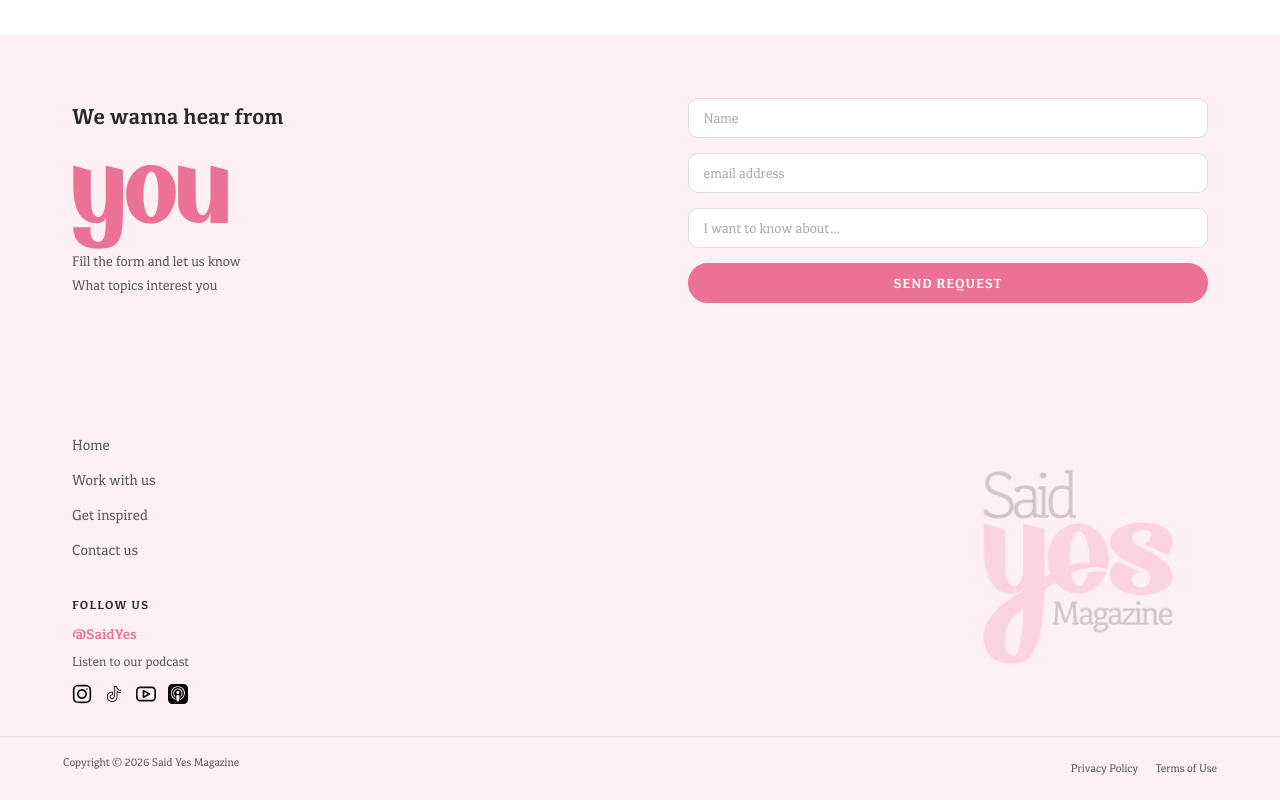
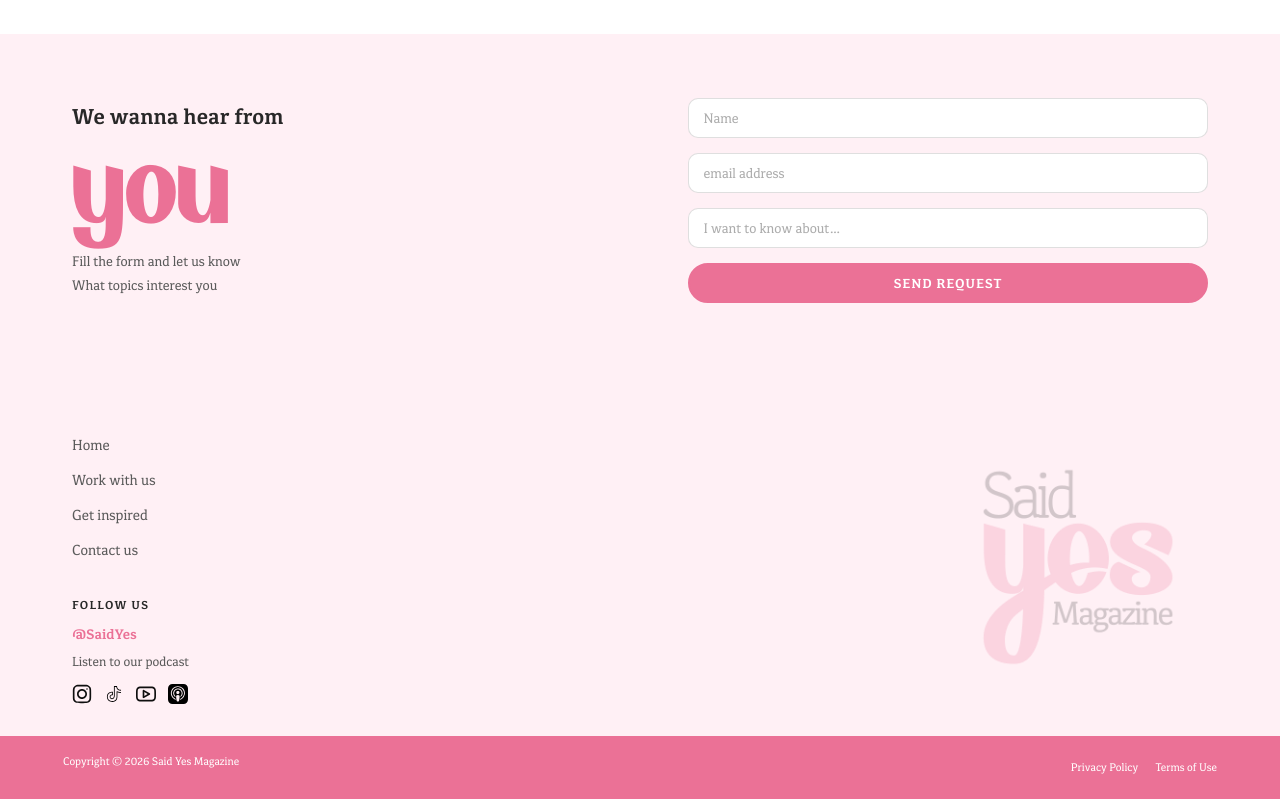
Before and after one commit to saragismondi/say-yes, a plain HTML site: page index.html in a window 1280 px wide. Shown: the part 3346-4146 px from the top of the page. Drawn offline with Linux system fonts and the light colour scheme.

Commit message:
Fix: footer bottom bar color
Cambio de blush a pink (#eb7196) con texto y links en blanco.

```diff
--- a/css/main.css
+++ b/css/main.css
@@ -588,7 +588,7 @@ p:last-child { margin-bottom: 0; }
 .footer-bottom {
   margin-top: var(--sp-md);
   padding-block: 1em;
-  border-top: 1px solid rgba(235, 113, 150, 0.18);
+  background-color: var(--pink);
 }
 
 .footer-bottom .container {
@@ -597,7 +597,7 @@ p:last-child { margin-bottom: 0; }
   justify-content: space-between;
   gap: var(--sp-sm);
   font-size: 0.72em;
-  color: var(--gray);
+  color: var(--white);
 }
 
 .footer-bottom-links {
@@ -606,12 +606,12 @@ p:last-child { margin-bottom: 0; }
 }
 
 .footer-bottom-links a {
-  color: var(--gray);
-  transition: color var(--transition);
+  color: var(--white);
+  transition: opacity var(--transition);
 }
 
 .footer-bottom-links a:hover {
-  color: var(--pink);
+  opacity: 0.75;
 }
 
 
```
